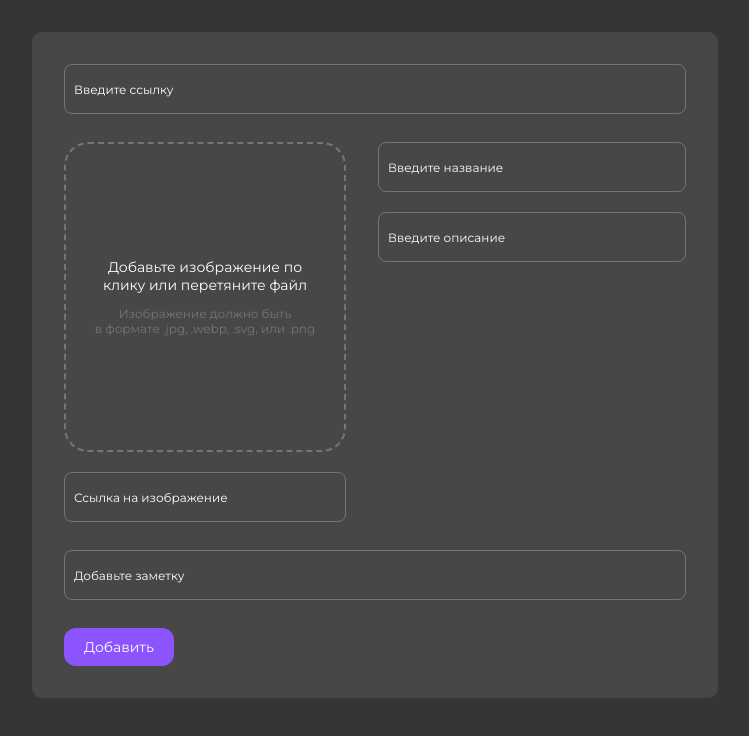
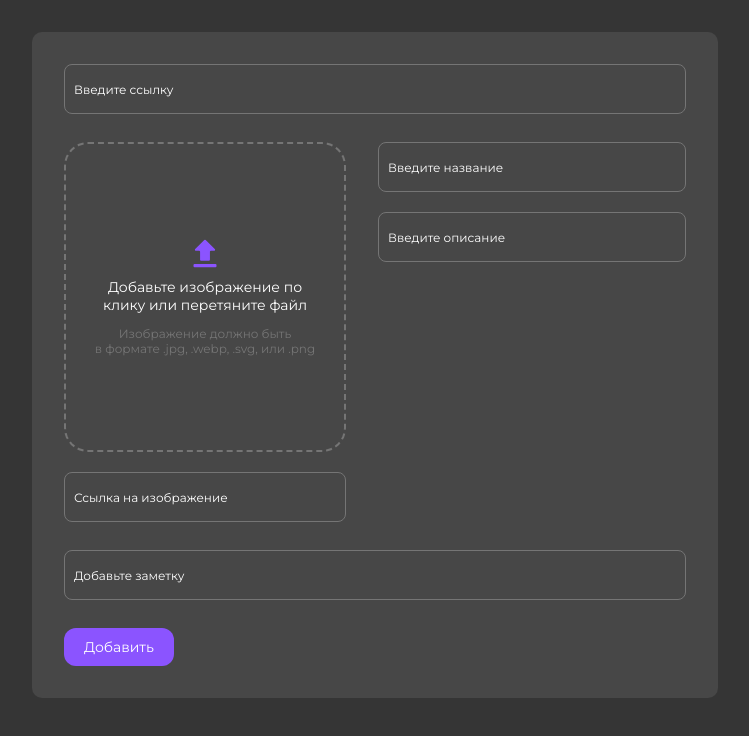
Before and after one commit to SPodgainova/Design-system, a React (Vite) app: page / in a window 1280 px wide. Shown: the top 736 px of the page, without its empty margins (265-1014 px from the left). Built offline with nearby package versions, Linux system fonts and the light colour scheme.

Commit message:
добавила иконку загрузки

```diff
--- a/src/components/ImageUploader/ImageUploader.tsx
+++ b/src/components/ImageUploader/ImageUploader.tsx
@@ -1,11 +1,13 @@
 
 import useImageUpload from "../../hooks/useImageUpload";
+import LoadIcon from "../LoadIcon/LoadIcon";
 import styles from "./styles.module.scss";
 
 const ImageUploader = () => {
   const { handleChangeFile } = useImageUpload();
   return (
     <div className={styles.container}>
+      <LoadIcon />
       <div className={styles.textBlock}>
         <h3>Добавьте изображение по клику или перетяните файл</h3>
         <p className={styles.description}>
--- a/src/components/ImageUploader/styles.module.scss
+++ b/src/components/ImageUploader/styles.module.scss
@@ -9,6 +9,7 @@
   border-radius: 24px;
   padding: 23px;
   block-size: 310px;
+  gap: 10px;
 
   &:hover {
     border-color: var(--color-accent);
--- a/src/index.css
+++ b/src/index.css
@@ -133,6 +133,7 @@ input[type="file"] {
   max-width: 100%;
 }
 
-input:focus, input:not([value=""]) {
+input:focus,
+input:not([value=""]) {
   background-color: transparent;
 }
```
